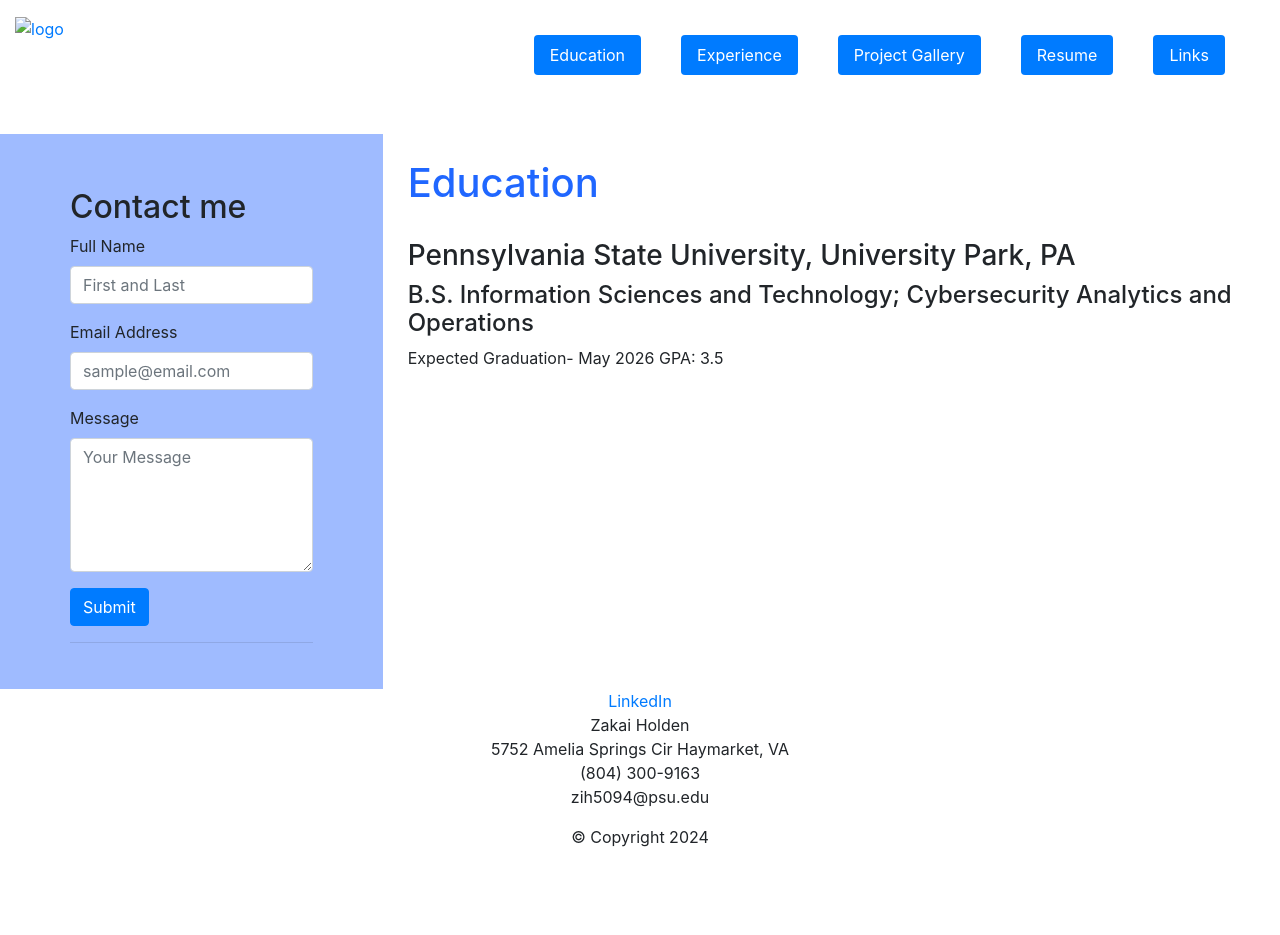
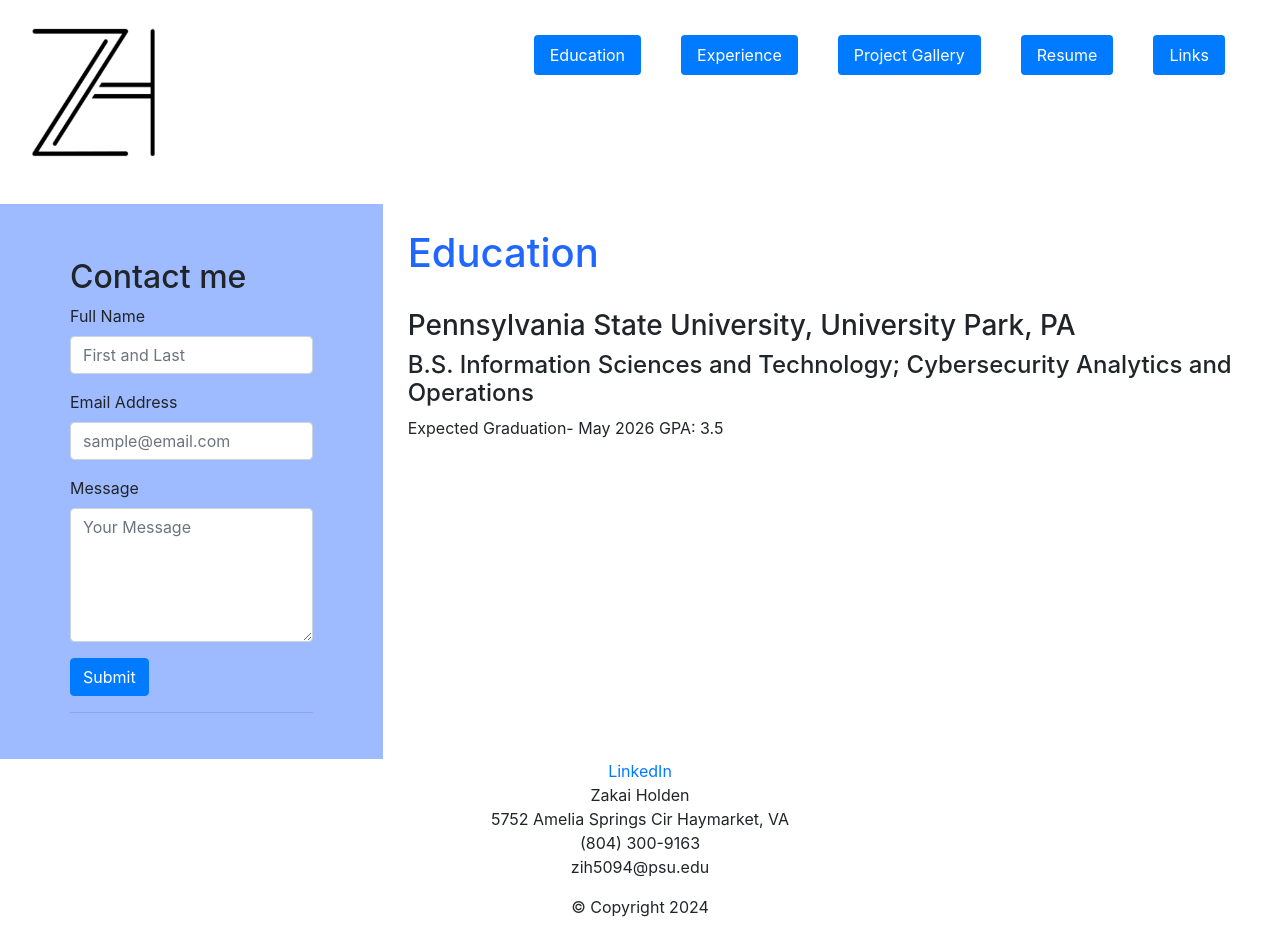
Before and after one commit to KaiHolden2026/IST256IndividualProject, a plain HTML site: page education.html in a window 1280 px wide. Before the commit the page ends 865 px from the top, so only its background shows below. Drawn offline with nearby package versions, Linux system fonts and the light colour scheme; the site is published under a folder, as on GitHub Pages, so addresses that start at the root find nothing; no server answers.

Commit message:
new new commit

```diff
--- a/education.html
+++ b/education.html
@@ -9,7 +9,7 @@
 <body>
 <header>
     <a href="index.html">
-        <img src="/resources/images/ll.png" width="150"
+        <img src="resources/images/ll.png" width="150"
              height="150"alt="logo" class="logo">
     </a>
 
```
Also changed, not shown: experience.html (+1 -1 lines), gallery.html (+1 -1 lines), resume.html (+1 -1 lines), weblinks.html (+1 -1 lines).
